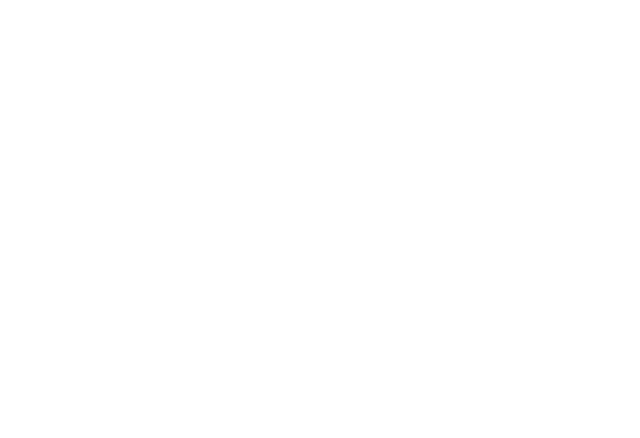
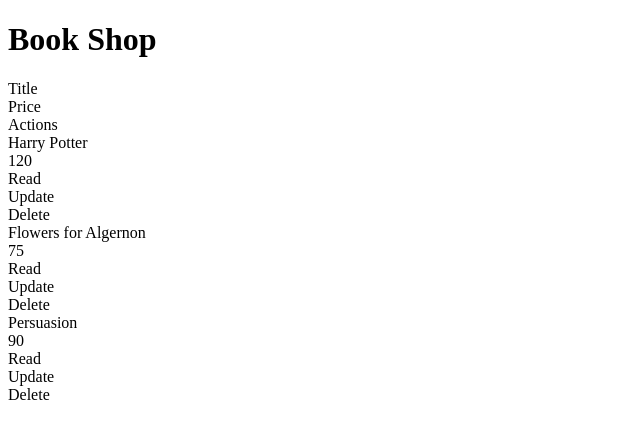
Before and after one commit to GuyMor89/Book-Shop, a plain HTML site: page index.html in a window 1280 px wide. Shown: the whole page, without its empty margins (0-640 px from the left). Drawn offline with Linux system fonts and the light colour scheme.

Commit message:
Add placeholder divs for table

```diff
--- a/index.html
+++ b/index.html
@@ -1,16 +1,51 @@
 <!DOCTYPE html>
 <html lang="en">
+
 <head>
     <meta charset="UTF-8">
     <meta name="viewport" content="width=device-width, initial-scale=1.0">
     <title>Book Shop</title>
     <link rel="stylesheet" href="css/style.css">
 </head>
+
 <body>
+    <h1>Book Shop</h1>
 
+    <div class="container">
+
+        <div class="title title0">Title</div>
+        <div class="price price0">Price</div>
+        <div class="actions actions0">Actions</div>
+
+        <div class="title title1">Harry Potter</div>
+        <div class="price price1">120</div>
+        <div class="actions actions1">
+            <div class="read read1">Read</div>
+            <div class="update update1">Update</div>
+            <div class="delete delete1">Delete</div>
+        </div>
+
+        <div class="title title2">Flowers for Algernon</div>
+        <div class="price price2">75</div>
+        <div class="actions actions2">
+            <div class="read read2">Read</div>
+            <div class="update update2">Update</div>
+            <div class="delete delete2">Delete</div>
+        </div>
+
+        <div class="title title3">Persuasion</div>
+        <div class="price price3">90</div>
+        <div class="actions actions3">
+            <div class="read read3">Read</div>
+            <div class="update update3">Update</div>
+            <div class="delete delete3">Delete</div>
+        </div>
+
+    </div>
 
     <script src="js/util.js"></script>
     <script src="js/book-services.js"></script>
     <script src="js/book-controller.js"></script>
 </body>
+
 </html>
```
